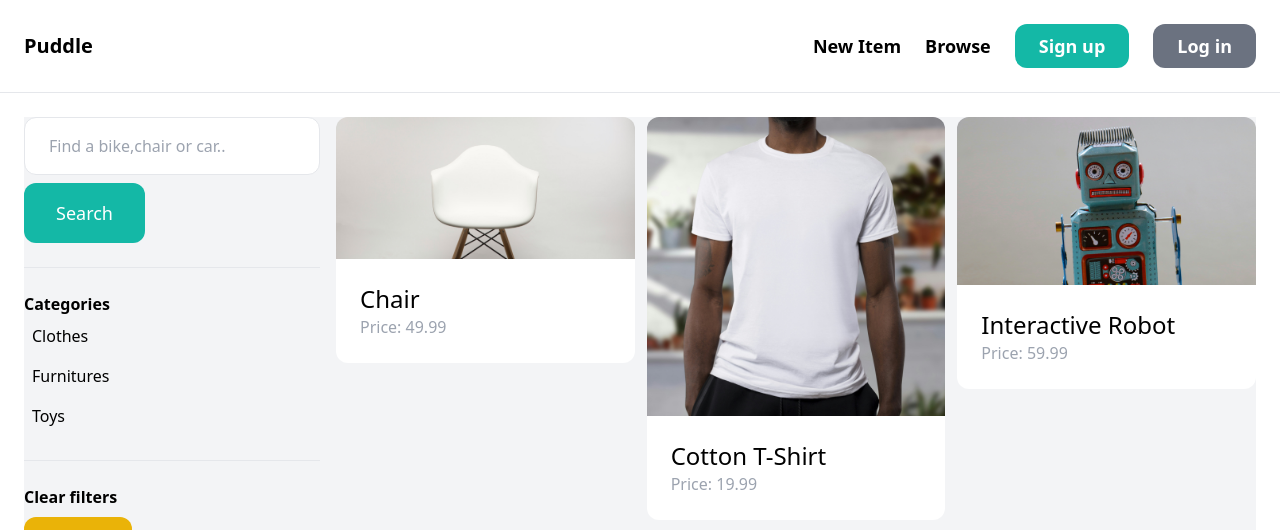
After one commit to tusharlikestocode/Puddle_Ecommerce, a Django app: page /items/ in a window 1280 px wide. The commit adds this page. Shown: the top 530 px of the page. Run offline with Django 5.2, Linux system fonts and the light colour scheme; data comes from the database, SQL or seed files in the repository; some libraries are stand-ins or nearby versions; grey boxes are pictures that could not be loaded.

Commit message:
added products

```diff
--- a/puddle/core/templates/core/base.html
+++ b/puddle/core/templates/core/base.html
@@ -11,12 +11,19 @@
     <nav class="py-6 px-6 flex justify-between items-center border-b border-gray-200">
         <a href="/" class="text-xl font-semibold">Puddle</a>
 
-        <div class="space-x-6">
+        <div class=" flex space-x-6 items-center">
             <a href="{% url 'item:new' %}" class="text-lg font-semibold hover:text-gray-500">New Item</a>
-            <a href="#" class="text-lg font-semibold hover:text-gray-500">Browse</a>
+            <a href="{% url 'item:items' %}" class="text-lg font-semibold hover:text-gray-500">Browse</a>
            {% if request.user.is_authenticated  %}
-           <a href="#" class="px-6 py-2 text-lg font-semibold text-white bg-teal-500 rounded-xl hover:bg-teal-700">Inbox</a>
-           <a href="{% url 'dashboard:index' %}" class="px-6 py-2 text-lg font-semibold text-white bg-gray-500 rounded-xl hover:bg-gray-700">Dashboard</a>
+           <div class="flex space-x-3">
+            <a href="#" class="px-6 py-2 text-lg font-semibold text-white bg-teal-500 rounded-xl hover:bg-teal-700">Inbox</a>
+            <a href="{% url 'dashboard:index' %}" class="px-6 py-2 text-lg font-semibold text-white bg-gray-500 rounded-xl hover:bg-gray-700">Dashboard</a>
+            <form method="post" action="{% url 'logout' %}">
+             {% csrf_token %}
+             <input class="px-6 py-2 text-lg font-semibold text-white bg-red-500 rounded-xl hover:bg-red-700" type="submit" value="Logout">
+             </form>
+           </div>
+
 
            {% else %}
                 <a href="{% url 'core:signup' %}" class="px-6 py-2 text-lg font-semibold text-white bg-teal-500 rounded-xl hover:bg-teal-700">Sign up</a>
--- a/puddle/core/templates/core/login.html
+++ b/puddle/core/templates/core/login.html
@@ -1,6 +1,6 @@
 {% extends 'core/base.html' %}
 
-{% block title %}Sign up{% endblock %}
+{% block title %}Log in{% endblock %}
 
 {% block content %}
 <div class="w-1/2 my-6 mx-auto p-6 bg-gray-100 rounded-xl">
--- a/puddle/core/views.py
+++ b/puddle/core/views.py
@@ -1,6 +1,8 @@
 from django.shortcuts import render,redirect
 from item.models import Category, Item
 from .forms import SignupForm
+from django.contrib.auth.decorators import login_required
+
 # Create your views here.
 def index(request):
     items = Item.objects.filter(is_sold=False)[0:6]
--- /dev/null
+++ b/puddle/item/templates/item/items.html
@@ -0,0 +1,62 @@
+{% extends 'core/base.html' %}
+
+{% block title %}Items{% endblock %}
+
+{% block content %}
+
+<div class="pb-6 grid grid-cols-4 gap-4 bg-gray-100">
+    <div class="col-span-1">
+        <form method="get"  action="{% url 'item:items' %}">
+            <input name="query" class="w-full py-4 px-6 border rounded-xl" type="text" value="{{ query }}" placeholder="Find a bike,chair or car..">
+            <button class="mt-2 py-4 px-8 text-lg bg-teal-500 text-white rounded-xl">Search</button>
+        </form>
+
+        <hr class="my-6">
+
+        <p class="font-semibold">Categories</p>
+
+        <ul>
+
+            {% for category in categories %}
+                <li class="py-2 px-2 rounded-xl{% if category.id == category_id %} bg-gray-200{% endif %}">
+                    <a href="{% url 'item:items' %}?query={{ query }}&category={{ category.id }}">{{ category.name }}</a>
+                </li>
+            {% endfor %}
+        </ul>
+
+        <hr class="my-6">
+
+        <p class="font-semibold">Clear filters</p>
+
+        <ul>
+            <li><a href="{% url 'item:items' %}" class="mt-2 py-4 px-8 inline-block bg-yellow-500 text-lg rounded-xl text-white">Clear</a>
+        </ul>
+
+    </div>
+    <div class="col-span-3">
+        <div class="grid grid-cols-3 gap-3">
+
+            {% for item in items %}
+            <div class="">
+                <a href="{% url 'item:detail' item.id %}">
+                    <div class="">
+                        <img src="{{item.image.url}}" alt=""
+                        class="rounded-t-xl object-contain">
+                    </div>
+
+                    <div class="p-6 bg-white rounded-b-xl">
+                        <h2 class="text-2xl">{{ item.name}}</h2>
+                        <p class="text-gray-400">Price: {{ item.price}}</p>
+                    </div>
+                </a>
+            </div>
+            {% endfor %}
+            </div>
+
+    </div>
+
+</div>
+
+
+
+{% endblock %}
--- a/puddle/item/urls.py
+++ b/puddle/item/urls.py
@@ -5,6 +5,7 @@ app_name = 'item'
 
 urlpatterns = [
     path('new/',views.new,name='new'),
+    path('',views.items,name='items'),
     path('<int:pk>/delete/', views.delete, name='delete'),
     path('<int:pk>/edit/', views.edit, name='edit'),
     path('<int:pk>/', views.detail, name='detail'),
--- a/puddle/item/views.py
+++ b/puddle/item/views.py
@@ -1,8 +1,36 @@
 from django.shortcuts import render,get_list_or_404,get_object_or_404,redirect
-from .models import Item
+from django.db.models import Q
+from .models import Category, Item
 from django.contrib.auth.decorators import login_required
 from .forms import EditItemForm, NewItemForm
 # Create your views here.
+
+def items(request):
+    query = request.GET.get('query', '')
+    category_id = request.GET.get('category', 0)
+    categories = Category.objects.all()
+    items = Item.objects.filter(is_sold=False)
+
+    if category_id:
+        items = items.filter(category_id=category_id)
+
+    if query:
+        items = items.filter(Q(name__icontains=query) | Q(description__icontains=query))
+
+    return render(request, 'item/items.html', {
+        'items': items,
+        'query': query,
+        'categories': categories,
+        'category_id': int(category_id)
+    })
+
+
+
+
+
+
+
+
 def detail(request,pk):
     item = get_object_or_404(Item,pk=pk)
     related_items = Item.objects.filter(category=item.category,is_sold=False).exclude(pk=pk)[0:3]
--- a/puddle/puddle/urls.py
+++ b/puddle/puddle/urls.py
@@ -4,6 +4,7 @@ from django.contrib import admin
 from django.urls import include, path
 urlpatterns = [
     path('', include('core.urls')),
+    path("accounts/", include("django.contrib.auth.urls")),
     path('dashboard/',include('dashboard.urls')),
     path('items/',include('item.urls')),
     path('admin/', admin.site.urls),
```
